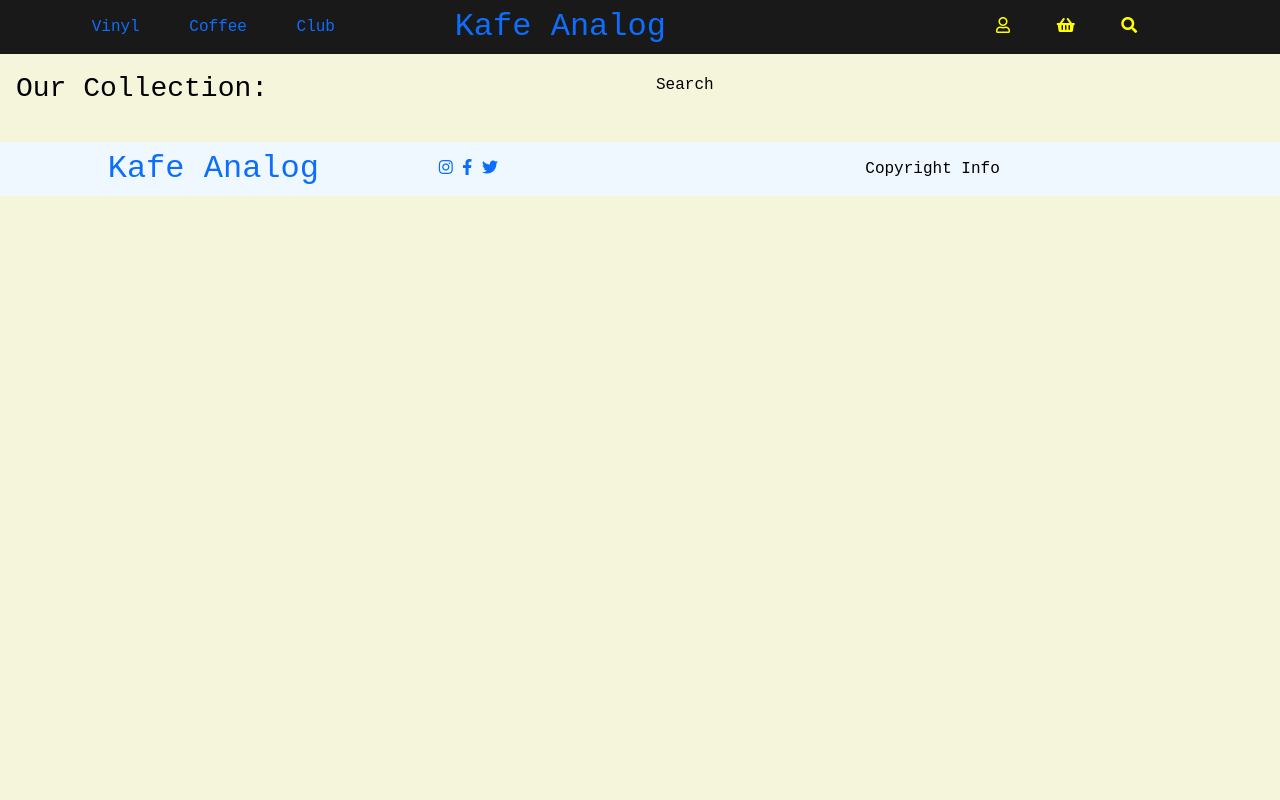
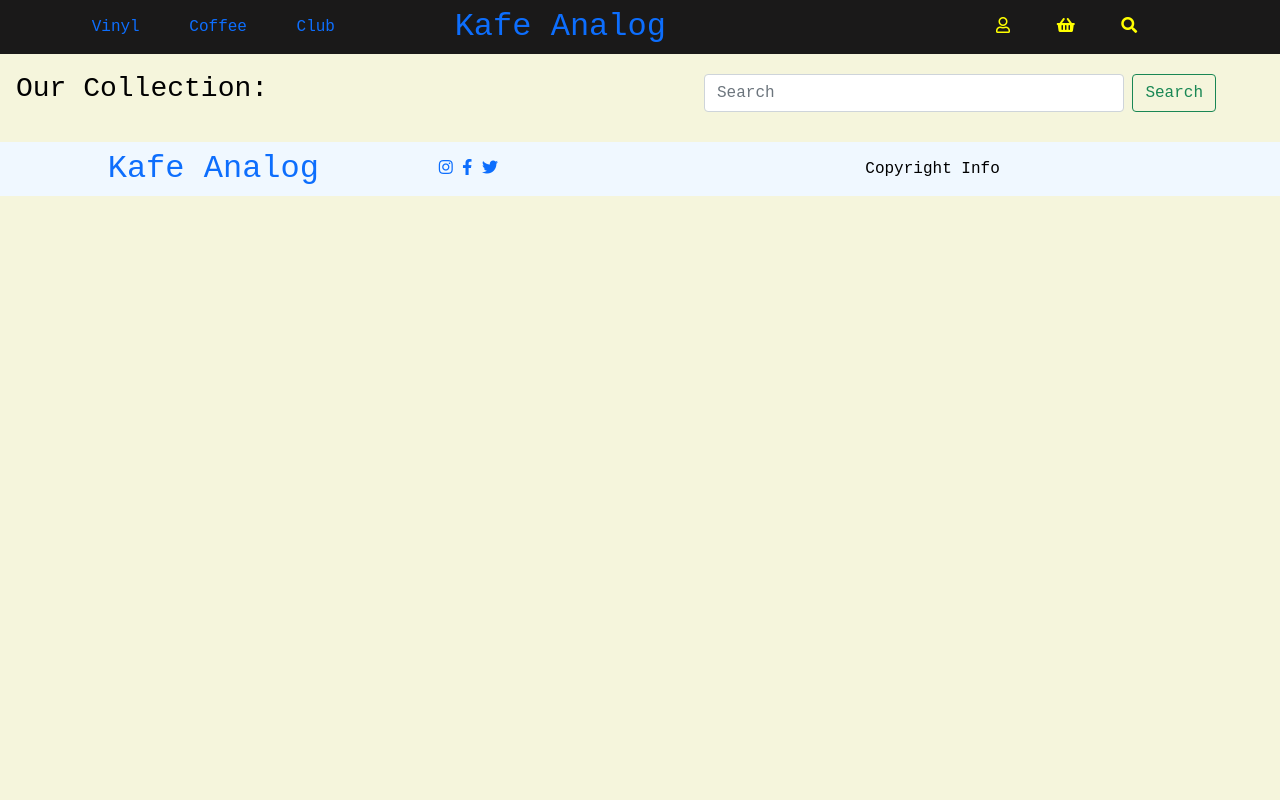
Before and after one commit to Code-Institute-Submissions/byrnelorcan-MS4-Kafe-Analog, a Django app: page /products/ in a window 1280 px wide. Run offline with Django 3.2, Linux system fonts and the light colour scheme; data that the repository does not hold is empty; some libraries are stand-ins or nearby versions.

Commit message:
product card formatting

```diff
--- a/products/templates/products/products.html
+++ b/products/templates/products/products.html
@@ -19,7 +19,12 @@
                 <h3>Our Collection:</h3>
             </div>
             <div class="col-6 p-3 my-auto">
-                <p>Search</p>
+                <div class="container-fluid">
+                    <form class="d-flex">
+                      <input class="form-control me-2" type="search" placeholder="Search" aria-label="Search">
+                      <button class="btn btn-outline-success" type="submit">Search</button>
+                    </form>
+                  </div>
             </div>
         </div>
         <div class="row">
@@ -36,10 +41,20 @@
                                         <img src="{{ MEDIA_URL }}noimage.png" class="card-img-top" alt="...">
                                     {% endif %}
                                     <div class="card-body">
-                                      <h5 class="card-title">{{ product.name }}</h5>
-                                      <h6 class="">{{ product.artist }}</h6>
-                                      <p>{{ product.genre }}</p>
-                                      <a href="#" class="btn btn-primary">Go somewhere</a>
+                                        <div class="row">
+                                            <div class="col-12">
+                                                <h5 class="card-title">{{ product.name }}</h5>
+                                            </div>
+                                            <div class="col-12">
+                                                <h6 class="">{{ product.artist }}</h6>
+                                            </div>
+                                            <div class="col-6">
+                                                <p>{{ product.genre }}</p>
+                                            </div>
+                                            <div class="col-6 align-self-center">
+                                                <strong>€{{ product.price }}</strong>
+                                            </div>
+                                      </div>
                                     </div>
                                   </div>
 
```
Also changed, not shown: media/LetItBe.jpeg (added), media/MilesDavisKindofBlue.jpeg (added), media/unnamed.jpeg (added).
